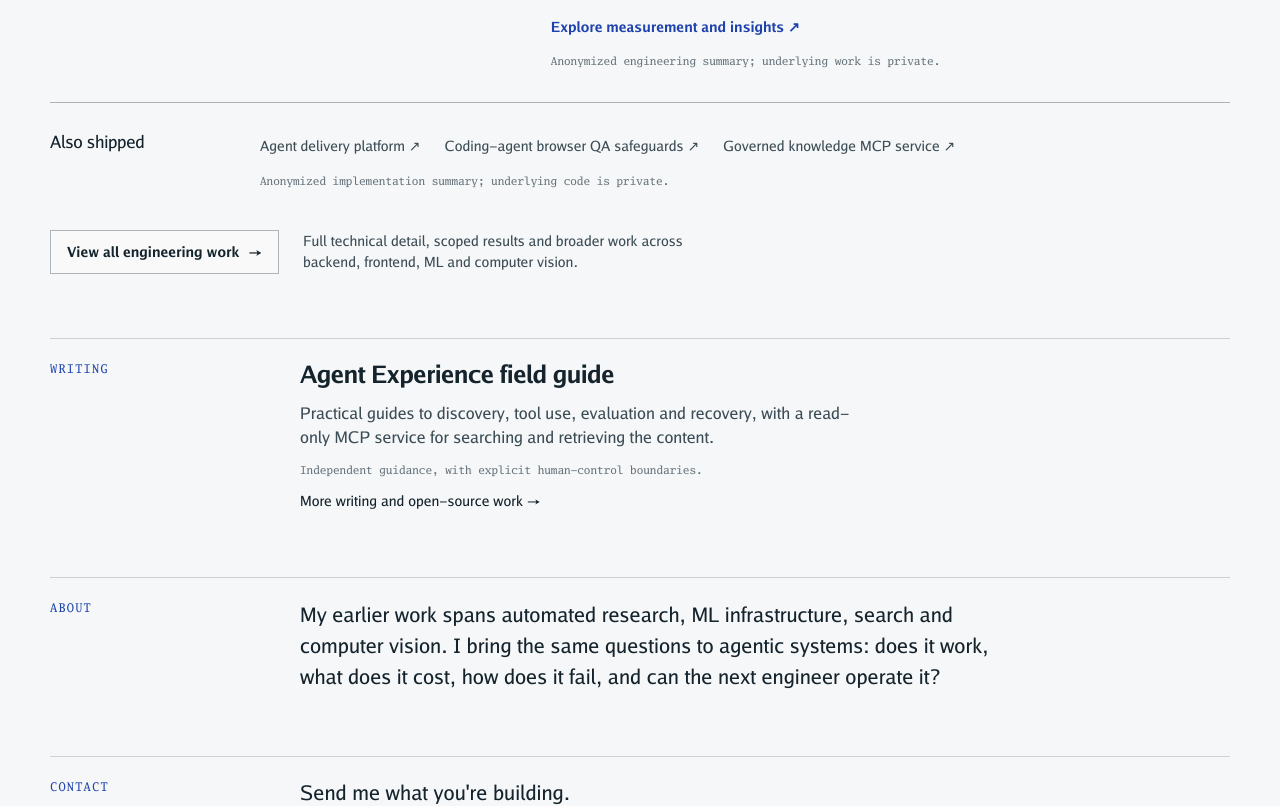
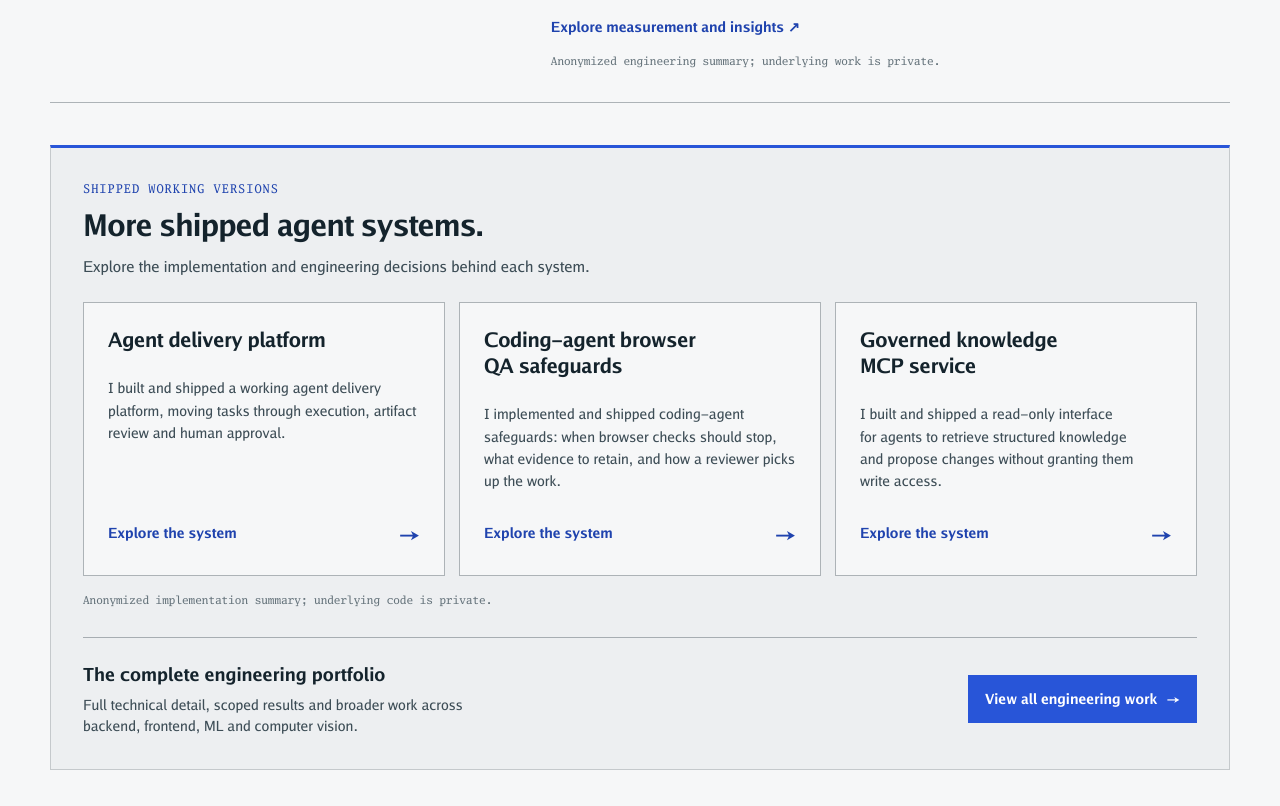
Before and after one commit to hmishra2250/himadri.dev, a Next.js app: page / in a window 1280 px wide. Shown: the part 1421-2227 px from the top of the page. Built offline with nearby package versions, Linux system fonts and the light colour scheme; no server answers.

Commit message:
Make shipped systems a prominent clickable work gateway

```diff
--- /dev/null
+++ b/reports/browser-qa/shipped-system-navigation.md
@@ -0,0 +1,22 @@
+# Shipped-system navigation refinement
+
+Date: 2026-09-11
+
+## Change and boundaries
+
+The homepage's compact extra-system links now form a grouped navigation panel: three full-link tiles with existing approved summaries, visible exploration cues, and a separated primary Work action. Recent flagship content, historical placement, proof claims, required disclosure and route targets are unchanged. No dependencies or client-side content behavior were added.
+
+## Evidence
+
+- Existing privacy/current-work/curation regressions passed before editing.
+- Extended static-render tests confirm three complete native links, title-based accessible names, summaries, action cues and the primary archive link. Existing anchor and proof checks remain active.
+- `npm run verify` passed, including static Home/Work build assertions, lint, typecheck, content, proof/privacy, confidentiality, SEO, routes, links, corpus/evals and API tests.
+- Local production HTTP contracts passed for all ten public routes. The served-content checks include the summaries, disclosure, link destinations and no em dashes.
+- `npm audit --audit-level=moderate` reported zero vulnerabilities.
+- Safari desktop inspection showed three aligned tiles, readable summaries, persistent action cues, the required disclosure and the visually separated primary Work action.
+- Activating the first complete tile opened `/case-studies#agent-delivery-platform-foundations`, with its implementation details and scope intact.
+- A Safari window resized to 600 points showed the single-column layout and wrapping text without horizontal clipping. A targeted window screenshot avoided capturing unrelated Safari windows. This is narrow-window evidence, not exact phone-device emulation.
+
+## Limits
+
+The stronger hierarchy and explicit link cues are a design improvement, not measured click-through uplift. No conversion claim is made. Live HTTP validation remains the post-push release check.
--- a/scripts/test-curated-portfolio.ts
+++ b/scripts/test-curated-portfolio.ts
@@ -52,7 +52,24 @@ assert.ok(
   home.includes("Simplified method illustration, not a production trace."),
 );
 assert.ok(home.includes("backend, frontend, ML and computer vision"));
+assert.ok(home.includes("More shipped agent systems."));
+assert.ok(home.includes('class="button primary" href="/case-studies"'));
+assert.equal((home.match(/class="system-link"/g) || []).length, 3);
 for (const system of currentWork.reviewedSystems) {
+  const tile = home.match(
+    new RegExp(
+      `<a[^>]+class="system-link"[^>]+href="/case-studies#${system.id}"[^>]*>([\\s\\S]*?)</a>`,
+    ),
+  )?.[1];
+  assert.ok(tile, `Whole-tile native link for ${system.id}`);
+  assert.ok(tile.includes(escape(system.title)));
+  assert.ok(tile.includes(escape(system.summary)));
+  assert.ok(tile.includes("Explore the system"));
+  assert.ok(
+    home.includes(
+      `aria-labelledby="${system.id}-preview-title ${system.id}-preview-action"`,
+    ),
+  );
   assert.ok(home.includes(`href="/case-studies#${system.id}"`));
   assert.deepEqual(
     validateInternalHrefFragment({
--- a/scripts/test-design-http.ts
+++ b/scripts/test-design-http.ts
@@ -79,8 +79,14 @@ async function main() {
       !text.includes(metric.value),
       `No historical metric on Home: ${metric.id}`,
     );
-  for (const system of currentWork.reviewedSystems)
+  for (const system of currentWork.reviewedSystems) {
     assert.ok(home.includes(`href="/case-studies#${system.id}"`));
+    assert.ok(text.includes(system.summary));
+    assert.ok(text.includes(system.publicLabel));
+  }
+  assert.equal((home.match(/class="system-link"/g) || []).length, 3);
+  assert.ok(home.includes('class="button primary" href="/case-studies"'));
+  assert.ok(text.includes("More shipped agent systems."));
   assert.ok(home.includes("project-feature"));
   assert.ok(text.includes("backend, frontend, ML and computer vision"));
   assert.equal((home.match(/<article\b/g) || []).length, 3);
--- a/src/components/home/SelectedWork.tsx
+++ b/src/components/home/SelectedWork.tsx
@@ -77,13 +77,30 @@ export function SelectedWork() {
           })}
         </div>
         <div className="more-systems" aria-labelledby="more-systems-title">
-          <h3 id="more-systems-title">Also shipped</h3>
-          <ul>
+          <div className="more-systems-heading">
+            <p className="section-label">Shipped working versions</p>
+            <h3 id="more-systems-title">More shipped agent systems.</h3>
+            <p>
+              Explore the implementation and engineering decisions behind each
+              system.
+            </p>
+          </div>
+          <ul className="system-links">
             {currentWork.reviewedSystems.map((system) => (
               <li key={system.id}>
-                <Link href={`/case-studies#${system.id}`}>
-                  {system.title}
-                  <span aria-hidden="true"> ↗</span>
+                <Link
+                  className="system-link"
+                  href={`/case-studies#${system.id}`}
+                  aria-labelledby={`${system.id}-preview-title ${system.id}-preview-action`}
+                >
+                  <h4 id={`${system.id}-preview-title`}>{system.title}</h4>
+                  <p>{system.summary}</p>
+                  <span
+                    className="system-link-action"
+                    id={`${system.id}-preview-action`}
+                  >
+                    Explore the system <span aria-hidden="true">→</span>
+                  </span>
                 </Link>
               </li>
             ))}
@@ -91,15 +108,18 @@ export function SelectedWork() {
           <p className="work-source">
             {currentWork.reviewedSystems[0].publicLabel}
           </p>
-        </div>
-        <div className="work-archive-link">
-          <Link className="button secondary" href="/case-studies">
-            View all engineering work <span aria-hidden="true">→</span>
-          </Link>
-          <p>
-            Full technical detail, scoped results and broader work across
-            backend, frontend, ML and computer vision.
-          </p>
+          <div className="work-archive-link">
+            <div>
+              <h4>The complete engineering portfolio</h4>
+              <p>
+                Full technical detail, scoped results and broader work across
+                backend, frontend, ML and computer vision.
+              </p>
+            </div>
+            <Link className="button primary" href="/case-studies">
+              View all engineering work <span aria-hidden="true">→</span>
+            </Link>
+          </div>
         </div>
       </div>
     </section>
--- a/src/styles/home.css
+++ b/src/styles/home.css
@@ -236,41 +236,99 @@
   color: var(--muted);
 }
 .home-page .more-systems {
+  margin-top: 12px;
+  padding: 32px;
+  border: 1px solid var(--hairline);
+  border-top: 3px solid var(--cobalt);
+  background: var(--pearl-warm);
+}
+.home-page .more-systems-heading h3 {
+  margin-top: 8px;
+  font-size: clamp(24px, 2.5vw, 30px);
+  line-height: 1.2;
+  letter-spacing: -0.025em;
+}
+.home-page .more-systems-heading > p:last-child {
+  margin-top: 12px;
+  font-size: 15px;
+}
+.home-page .system-links {
   display: grid;
-  grid-template-columns: 180px 1fr;
-  gap: 12px 30px;
-}
-.home-page .more-systems h3 {
-  font-size: 17px;
-  font-weight: 400;
-}
-.home-page .more-systems ul {
-  display: flex;
-  flex-wrap: wrap;
-  column-gap: 24px;
-  row-gap: 10px;
+  grid-template-columns: repeat(3, minmax(0, 1fr));
+  gap: 14px;
   list-style: none;
-  margin: 0;
+  margin: 24px 0 0;
   padding: 0;
 }
-.home-page .more-systems a {
-  display: inline-block;
+.home-page .system-link {
+  display: flex;
+  flex-direction: column;
+  height: 100%;
+  padding: 24px;
+  border: 1px solid var(--hairline-strong);
+  background: var(--pearl);
+  color: var(--graphite);
+  text-decoration: none;
+}
+.home-page .system-link h4 {
+  font-size: 20px;
+  line-height: 1.3;
+  letter-spacing: -0.015em;
+}
+.home-page .system-link p {
+  margin: 16px 0 24px;
   font-size: 14px;
-  padding-block: 3px;
+  line-height: 1.6;
+  color: var(--graphite-soft);
 }
-.home-page .more-systems .work-source {
-  grid-column: 2;
+.home-page .system-link-action {
+  display: flex;
+  align-items: center;
+  justify-content: space-between;
+  gap: 12px;
+  margin-top: auto;
+  color: var(--cobalt-dark);
+  font-size: 14px;
+  font-weight: 700;
+}
+.home-page .system-link-action > span {
+  font-size: 22px;
+}
+.home-page .system-link:hover,
+.home-page .system-link:focus-visible {
+  border-color: var(--cobalt);
+  background: var(--surface-2);
+  text-decoration: none;
+}
+.home-page .system-link:hover .system-link-action,
+.home-page .system-link:focus-visible .system-link-action {
+  text-decoration: underline;
+}
+.home-page .more-systems > .work-source {
+  margin-top: 16px;
 }
 .home-page .work-archive-link {
   display: flex;
   align-items: center;
+  justify-content: space-between;
   gap: 24px;
-  padding-top: 10px;
+  margin-top: 28px;
+  padding-top: 24px;
+  border-top: 1px solid var(--hairline-strong);
+}
+.home-page .work-archive-link h4 {
+  font-size: 18px;
+  line-height: 1.4;
 }
 .home-page .work-archive-link p {
+  margin-top: 8px;
   font-size: 14px;
   line-height: 1.5;
   max-width: 51ch;
+}
+.home-page .work-archive-link .button {
+  flex-shrink: 0;
+  min-height: 48px;
 }
 .home-page .secondary-grid {
   display: grid;
@@ -399,12 +457,12 @@
     grid-template-columns: 1fr;
     gap: 20px;
   }
-  .home-page .more-systems {
+  .home-page .system-links {
     grid-template-columns: 1fr;
-    gap: 12px;
   }
-  .home-page .more-systems .work-source {
-    grid-column: auto;
+  .home-page .work-archive-link {
+    flex-direction: column;
+    align-items: start;
   }
 }
 @media (max-width: 600px) {
@@ -433,12 +491,16 @@
   .home-page .evaluation-outline {
     padding: 20px;
   }
-  .home-page .more-systems ul {
-    display: grid;
-    gap: 6px;
+  .home-page .more-systems {
+    padding: 22px 18px;
   }
-  .home-page .more-systems a {
-    padding-block: 8px;
+  .home-page .system-link {
+    padding: 20px;
+  }
+  .home-page .work-archive-link .button {
+    width: 100%;
+    line-height: 1.4;
+    text-align: center;
   }
   .home-page .work-archive-link {
     flex-direction: column;
```
Also changed, not shown: 1 other file (tests, documents, lock files or other folders).
